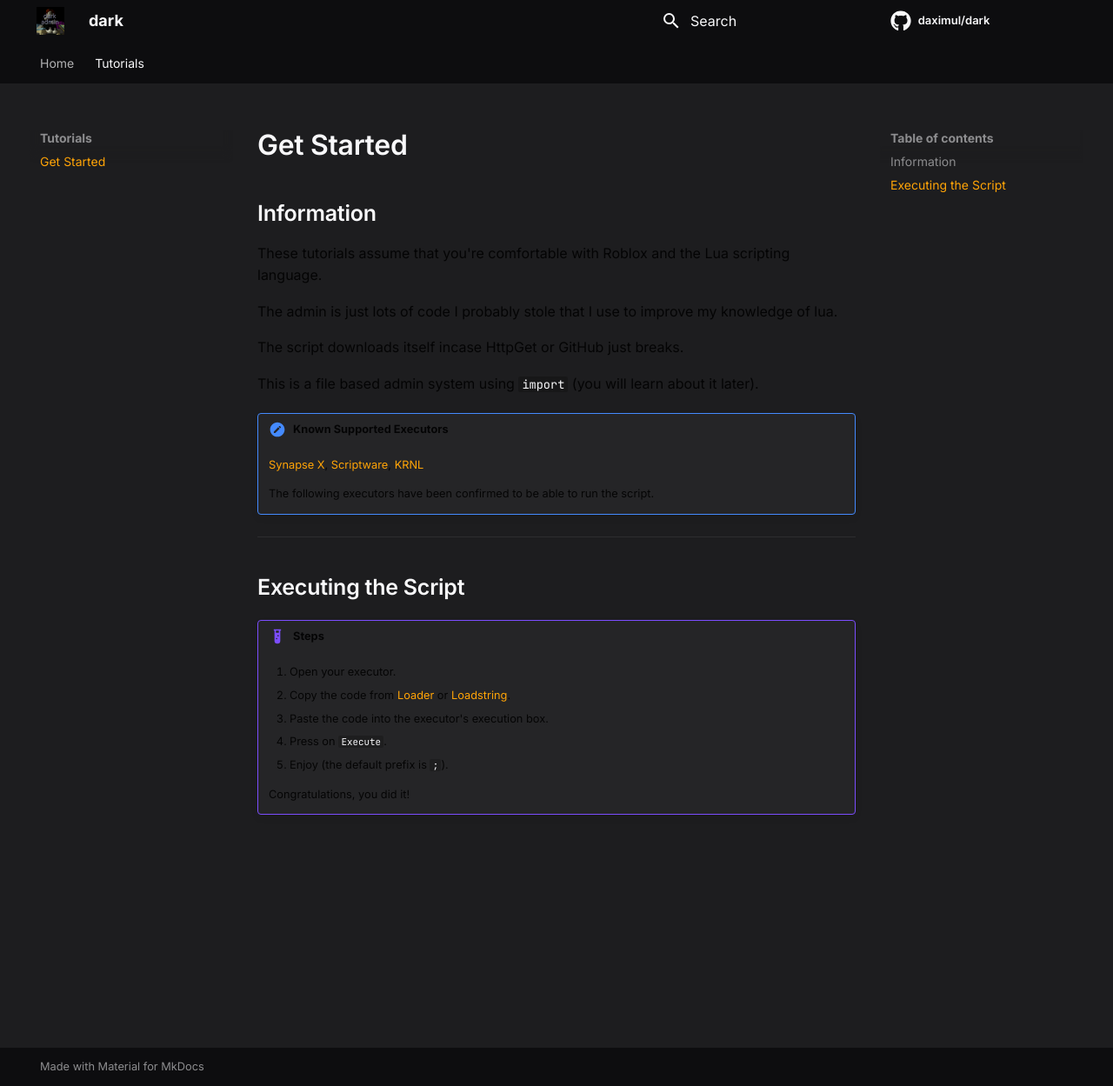
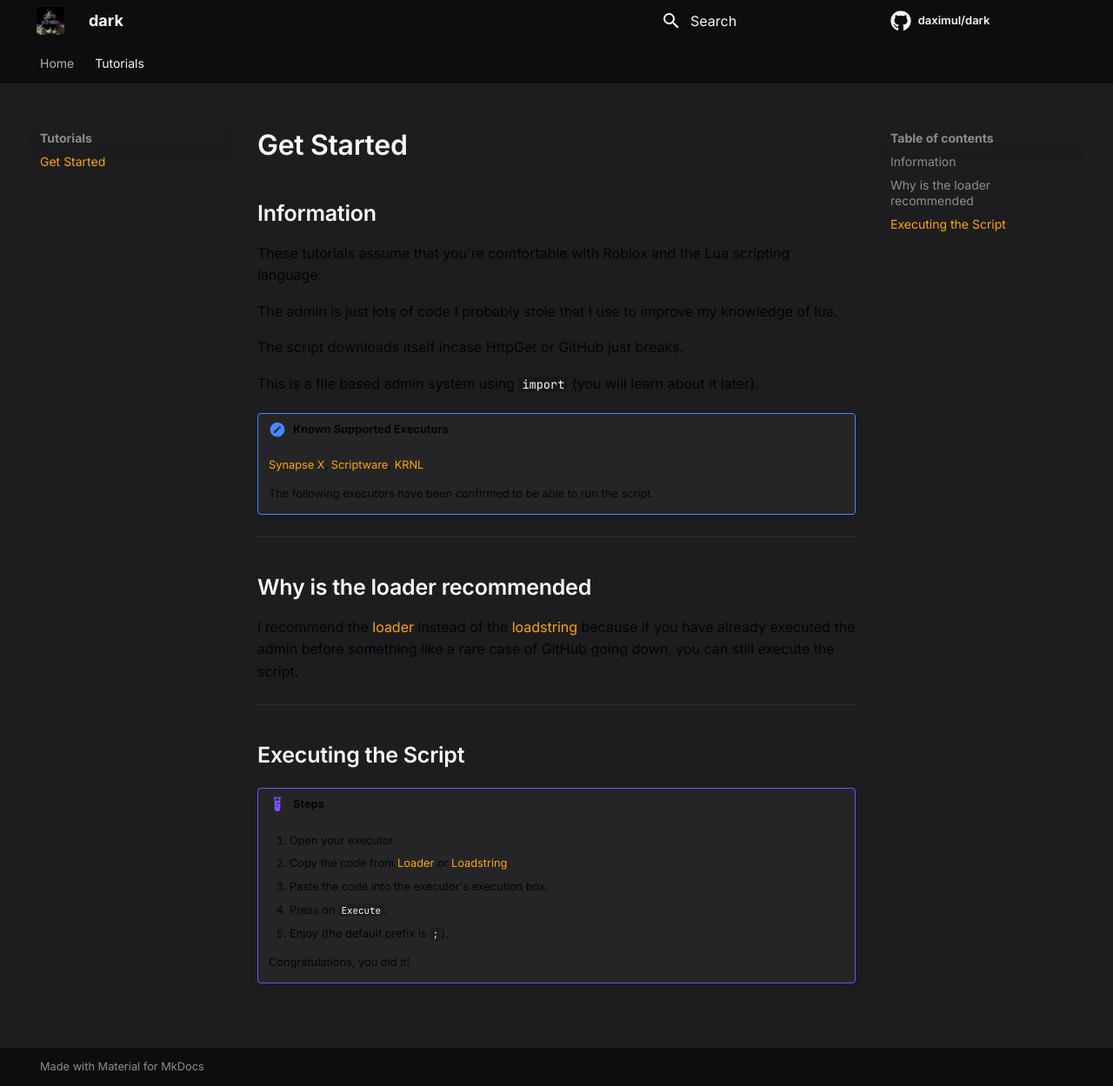
Before and after one commit to daximul/dark, an MkDocs documentation site: the page built from docs/tutorials/index.md, in a window 1280 px wide and 1249 px high. Shown: the whole window at 87% size. Built offline with MkDocs 1.6.1 and Material for MkDocs 9.7.7, drawn with Linux system fonts in a browser that asks for light colours; comment, search, counter and statistics services are not loaded.

Commit message:
Update index.md

```diff
--- a/docs/tutorials/index.md
+++ b/docs/tutorials/index.md
@@ -15,6 +15,12 @@ This is a file based admin system using `import` (you will learn about it later)
 
 -----
 
+## Why is the loader recommended
+
+I recommend the [loader](https://raw.githubusercontent.com/daximul/dav2/main/loadstring/loader.lua) instead of the [loadstring](https://raw.githubusercontent.com/daximul/dav2/main/loadstring/script.lua) because if you have already executed the admin before something like a rare case of GitHub going down, you can still execute the script.
+
+-----
+
 ## Executing the Script
 
 !!! example "Steps"
```
